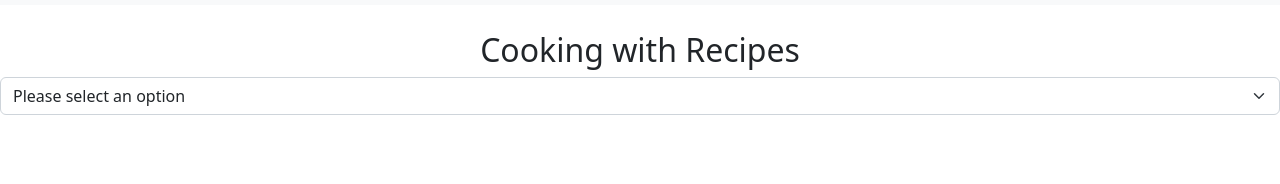
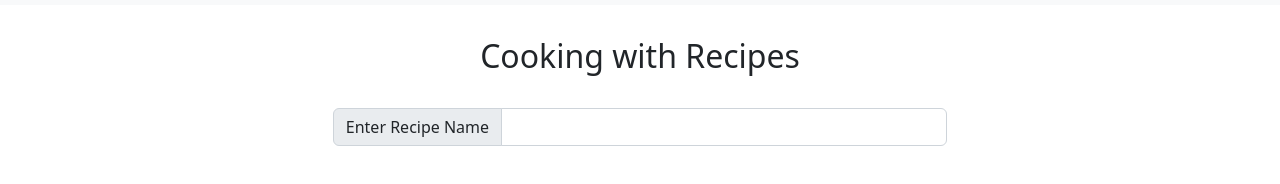
Before and after one commit to jorgerodriguez860/food-app, a plain HTML site: page html/recipes.html in a window 1280 px wide. Shown: the part 52-236 px from the top of the page. Drawn offline with nearby package versions, Linux system fonts and the light colour scheme.

Commit message:
recipes update

```diff
--- a/css/recipes.css
+++ b/css/recipes.css
@@ -4,3 +4,15 @@
     text-align: center;
     padding-top: 2%;
 }
+
+#container {
+    display: flex;
+    flex-direction: column;
+    margin: 2%;
+    align-items: center;
+}
+
+#selection {
+    margin-top: 2%;
+    width: 50%;
+}
--- a/html/recipes.html
+++ b/html/recipes.html
@@ -26,27 +26,24 @@
         </div>
     </nav>      <!-- end of navbar -->
 
-<div id="container">    <!-- main container -->
+<div id="container">        <!-- main container -->
 
-    <div id="main">     <!-- main div to hold content -->
+    <div id="main">         <!-- main div to hold content -->
         <div id="header">   <!-- header -->
             <h2 id="headerText">Cooking with Recipes</h2>
         </div>
+    </div>
 
         <div id="selection">
-            <select class="form-select" aria-label="Default select example">
-                <option selected>Please select an option<option value=""></option></option>
-                <option value="breakfast">Breakfast</option>
-                <option value="lunch">Lunch</option>
-                <option value="dinner">Dinner</option>
-              </select>
-
+            <div id ="recipeInput" class="input-group mb-3">
+                <span class="input-group-text" id="basic-addon1">Enter Recipe Name</span>
+                <input type="text" class="form-control" placeholder="" aria-label="Username" aria-describedby="basic-addon1">
+              </div>
         </div>
 
 
 
 
-    </div>
 </div>
 
 </body>
```
Also changed, not shown: 1 other file.
